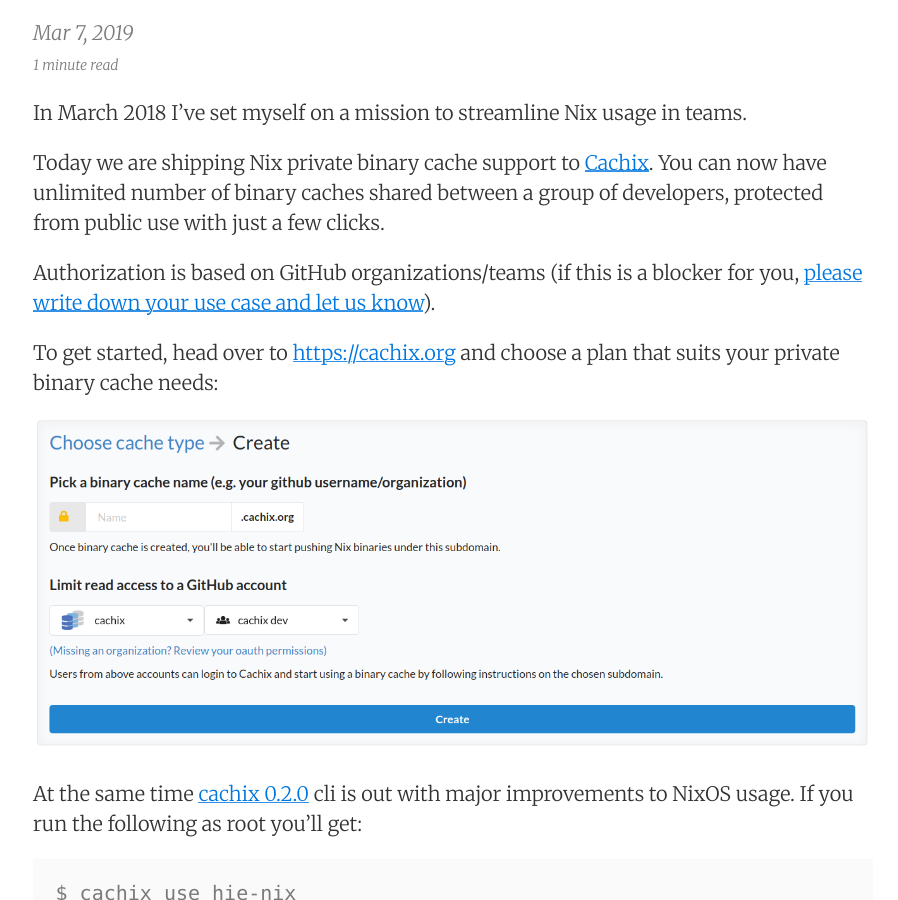
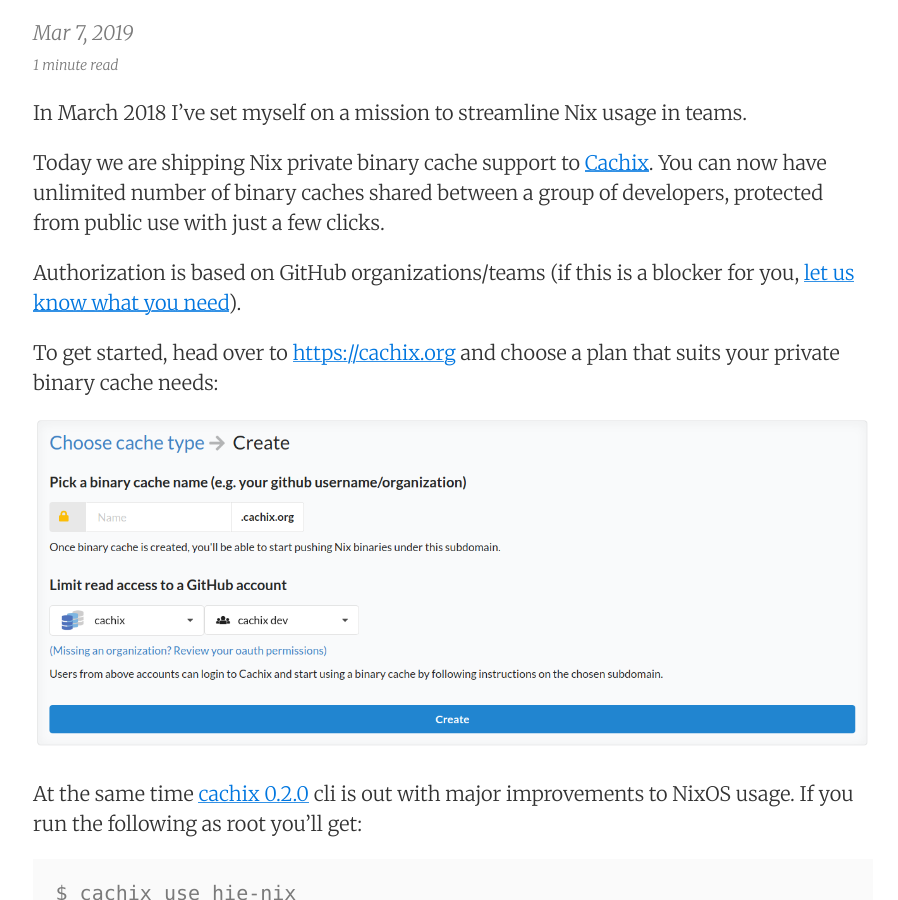
Before and after one commit to hercules-ci/blog.hercules-ci.com, a Jekyll site: the page built from _posts/2019-03-07-announcing-private-cachix.md, in a window 1280 px wide and 900 px high, scrolled down 417 px. Shown: the whole window, without its empty margins (187-1085 px from the left). Built offline with Jekyll 4.4.1, drawn with Linux system fonts in a browser that asks for light colours.

Commit message:
Update _posts/2019-03-07-announcing-private-cachix.md
Co-Authored-By: domenkozar <domen@enlambda.com>

```diff
--- a/_posts/2019-03-07-announcing-private-cachix.md
+++ b/_posts/2019-03-07-announcing-private-cachix.md
@@ -13,7 +13,7 @@
 protected from public use with just a few clicks.
 
 Authorization is based on GitHub organizations/teams (if this is a blocker for you,
-[please write down your use case and let us know](https://github.com/cachix/cachix/issues/181)).
+[let us know what you need](https://github.com/cachix/cachix/issues/181)).
 
 To get started, head over to [https://cachix.org](https://cachix.org) and choose a plan that suits your
 private binary cache needs:
```
